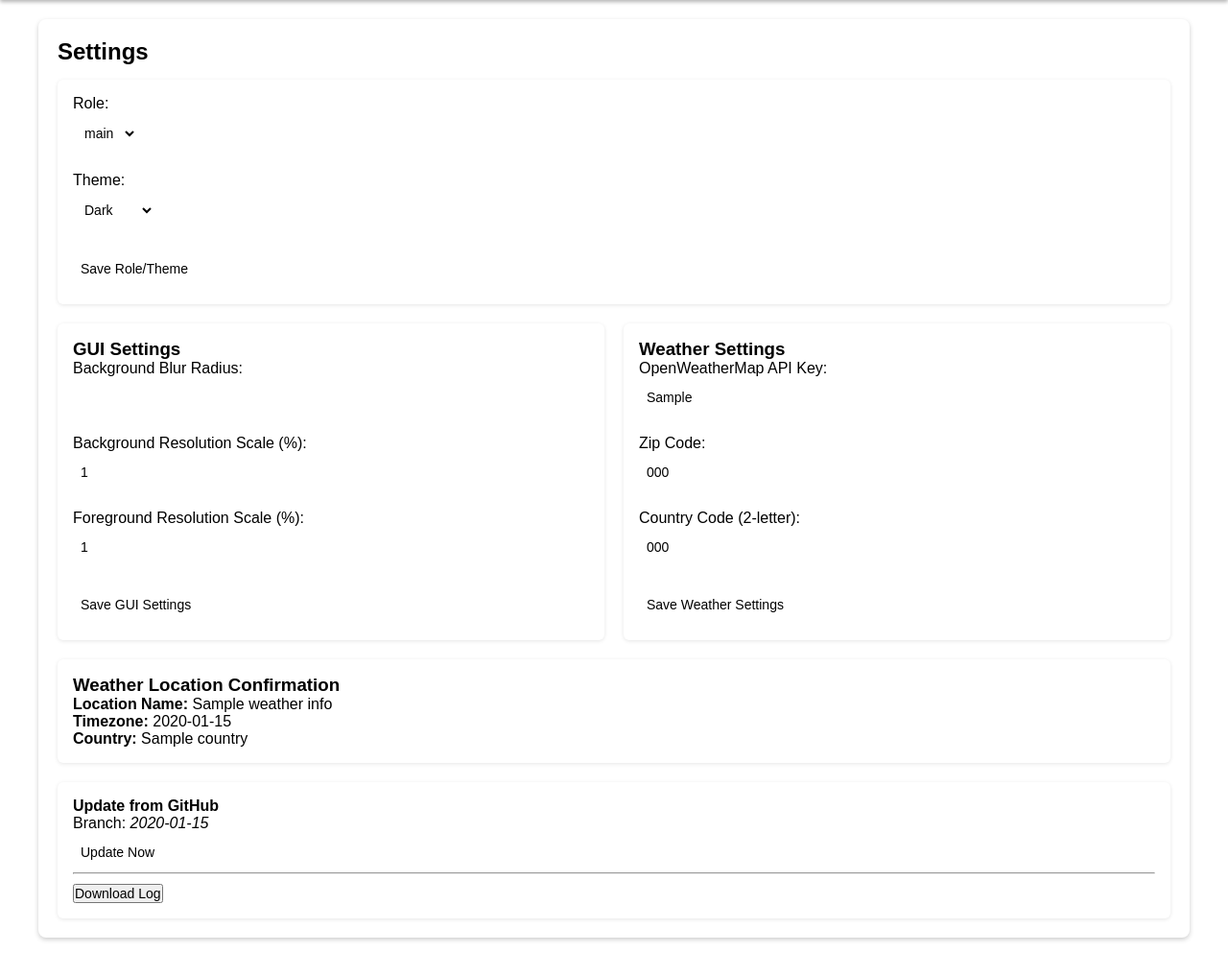
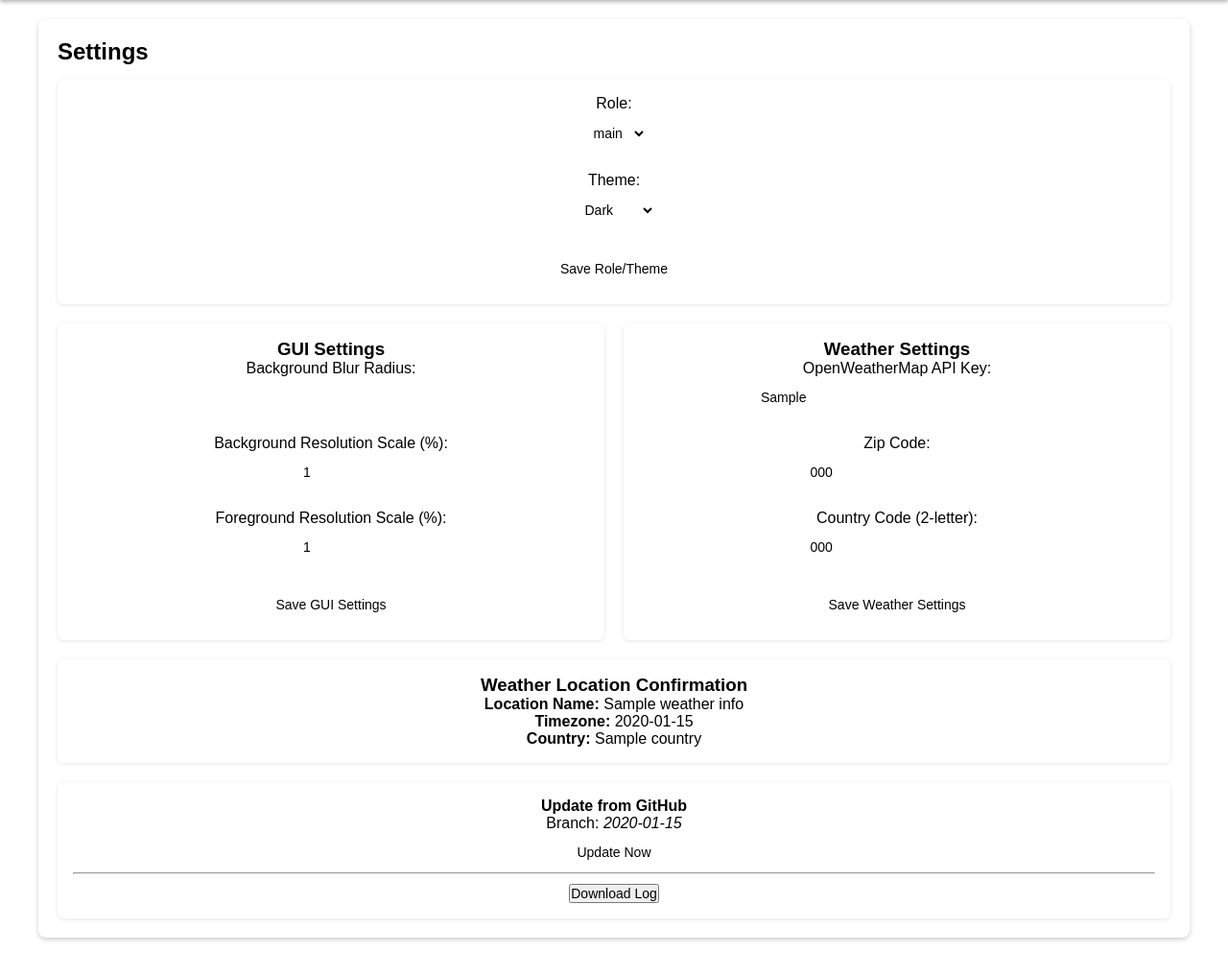
Before and after one commit to tpersp/PiViewer, a Flask app: template templates/settings.html in a window 1280 px wide. Shown: the part 60-1077 px from the top of the page at 96% size. Run offline with Flask 3, Linux system fonts and the light colour scheme; the template is opened without the code that fills it: most values are stand-ins (such as "Sample title", 1, 10 or a date in 2020); parts of the project's set-up code (start-up, migrations or seed data) failed here and were passed over; some libraries are stand-ins or nearby versions.

Commit message:
Center alligned

```diff
--- a/templates/settings.html
+++ b/templates/settings.html
@@ -6,7 +6,7 @@
   <h2>Settings</h2>
 
   <!-- Role + Theme in a top card -->
-  <div class="card" style="margin-bottom:20px;">
+  <div class="card" style="margin-bottom:20px; text-align:center;">
     <form method="POST" enctype="multipart/form-data">
       <label>Role:</label><br>
       <select name="role" id="roleSelect" onchange="toggleMainIP()">
@@ -44,7 +44,7 @@
   <div class="cards-container">
 
     <!-- GUI card -->
-    <div class="card">
+    <div class="card" style="text-align:center;">
       <h3>GUI Settings</h3>
       <form method="POST" enctype="multipart/form-data">
         <fieldset style="border:none;">
@@ -74,7 +74,7 @@
     </div>
 
     <!-- Weather card -->
-    <div class="card">
+    <div class="card" style="text-align:center;">
       <h3>Weather Settings</h3>
       <form method="POST" enctype="multipart/form-data">
         <fieldset style="border:none;">
@@ -104,7 +104,7 @@
 
   <!-- New Weather Info Confirmation Card -->
   {% if weather_info %}
-  <div class="card" style="margin-top:20px;">
+  <div class="card" style="margin-top:20px; text-align:center;">
     <h3>Weather Location Confirmation</h3>
     <p><strong>Location Name:</strong> {{ weather_info.name }}</p>
     <p><strong>Timezone:</strong> {{ weather_info.timezone }}</p>
@@ -113,7 +113,7 @@
   {% endif %}
 
   <!-- Update from GitHub, logs, etc. as a final separate card -->
-  <div class="card" style="margin-top:20px;">
+  <div class="card" style="margin-top:20px; text-align:center;">
     <form method="POST" action="{{ url_for('main.update_app') }}">
       <p><strong>Update from GitHub</strong></p>
       <p>Branch: <em>{{ update_branch }}</em></p>
```
